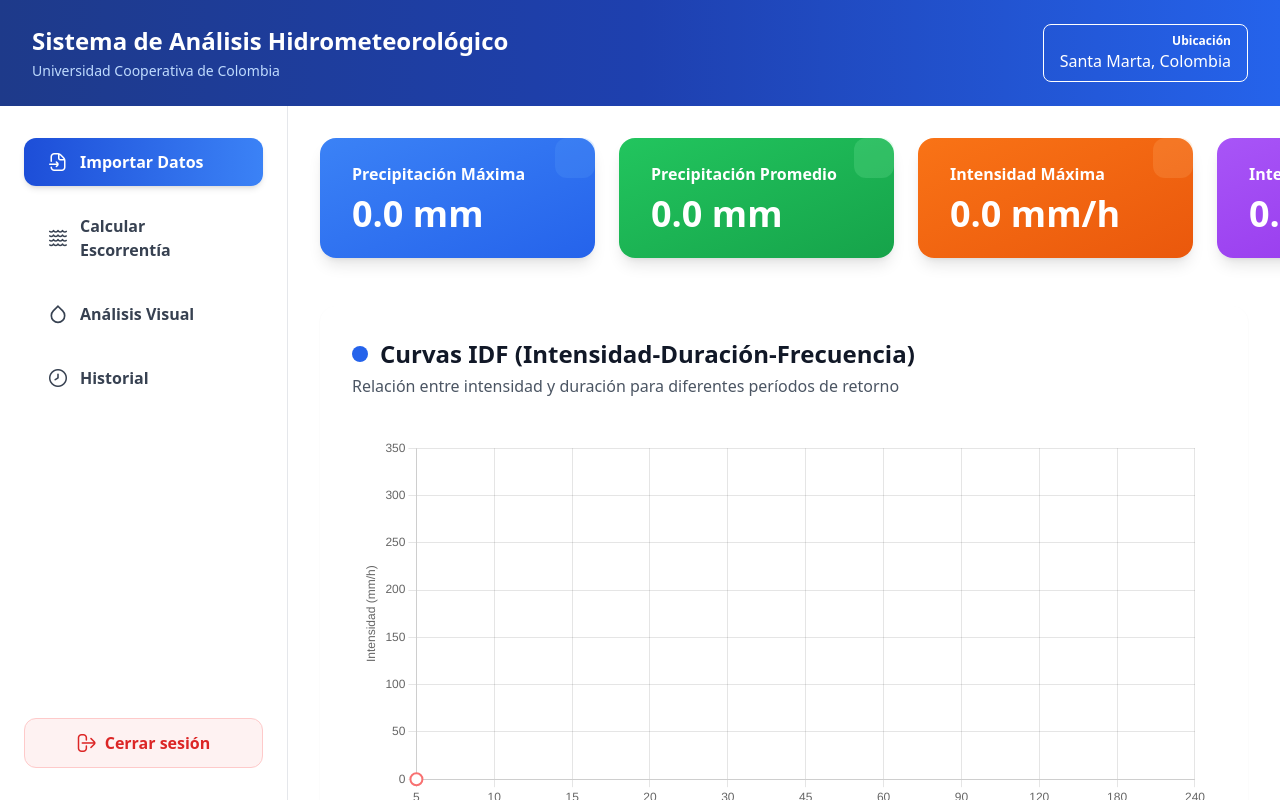
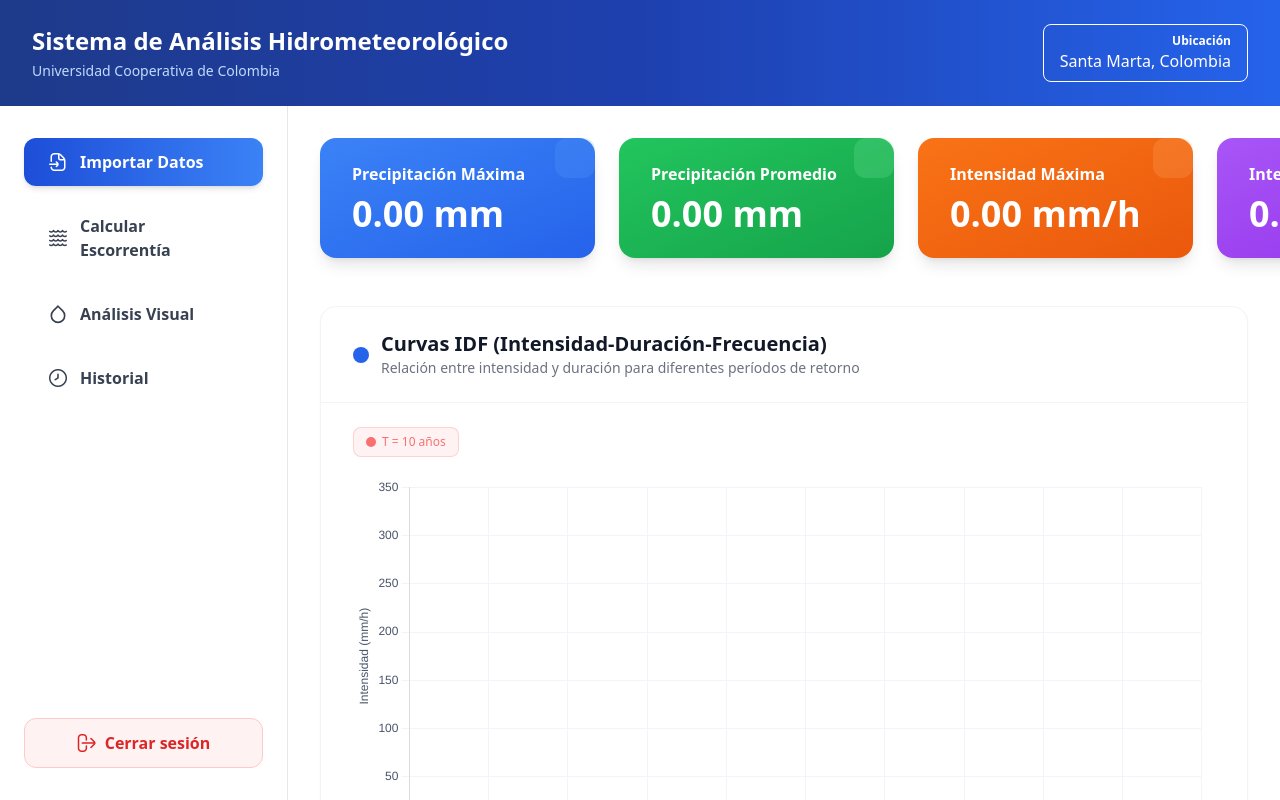
Before and after one commit to AndreaRuizP/SUDS, a React (Vite) app: page /analisis in a window 1280 px wide. Both pictures are taken after typing "name@example.com", "Sample123" into the empty fields and a click on the button "Iniciar Sesión". Built offline with nearby package versions, Linux system fonts and the light colour scheme; some icons are missing; the HTML template or start-up script is replaced by a standard one.

Commit message:
Add ImportDataContext and integrate data import functionality in ImportarDatos component

```diff
--- a/package.json
+++ b/package.json
@@ -11,6 +11,7 @@
   },
   "dependencies": {
     "chart.js": "^4.5.1",
+    "papaparse": "^5.5.3",
     "react": "^19.2.5",
     "react-chartjs-2": "^5.3.1",
     "react-dom": "^19.2.5",
--- a/src/App.jsx
+++ b/src/App.jsx
@@ -1,5 +1,6 @@
 import { BrowserRouter as Router, Routes, Route } from 'react-router-dom';
 import { useState } from 'react';
+import { ImportDataProvider } from './context/ImportDataContext'; // ⬅️
 import Header from './components/Header';
 import Navbar from './components/Navbar';
 import Login from './auth/Login';
@@ -23,15 +24,18 @@ function App() {
 
   if (!isAuthenticated) {
     return (
+      <ImportDataProvider>
         <Router>
           <Routes>
             <Route path="*" element={<Login onLogin={handleLogin} />} />
           </Routes>
         </Router>
+      </ImportDataProvider>
     );
   }
 
   return (
+    <ImportDataProvider>
       <Router>
         <div style={{ height: '100vh', display: 'flex', flexDirection: 'column', overflow: 'hidden' }}>
           <Header />
@@ -48,6 +52,7 @@ function App() {
           </div>
         </div>
       </Router>
+    </ImportDataProvider>
   );
 }
 
--- a/src/components/HydroVisual.jsx
+++ b/src/components/HydroVisual.jsx
@@ -25,16 +25,9 @@ ChartJS.register(
 
 const hydroData = {
   labels: [
-    "2024-01-15",
-    "2024-01-22",
-    "2024-02-05",
-    "2024-02-18",
-    "2024-03-03",
-    "2024-03-14",
-    "2024-04-01",
-    "2024-04-20",
-    "2024-05-08",
-    "2024-05-25"
+    "2024-01-15", "2024-01-22", "2024-02-05", "2024-02-18",
+    "2024-03-03", "2024-03-14", "2024-04-01", "2024-04-20",
+    "2024-05-08", "2024-05-25"
   ],
   precipitacion: [0],
   intensidad: [0],
@@ -46,33 +39,41 @@ const tabInfo = {
     label: "Precipitación (mm)",
     dataKey: "precipitacion",
     color: "#3b82f6",
-    chartType: "bar"
+    chartType: "bar",
+    icon: "fi-rr-cloud-rain",
+    description: "Acumulado diario de precipitación"
   },
   Intensidad: {
     label: "Intensidad (mm/h)",
     dataKey: "intensidad",
     color: "#f59e42",
-    chartType: "line"
+    chartType: "line",
+    icon: "fi-rr-bolt",
+    description: "Tasa de precipitación por hora"
   },
   Duración: {
     label: "Duración (min)",
     dataKey: "duracion",
     color: "#10b981",
-    chartType: "bar"
+    chartType: "bar",
+    icon: "fi-rr-clock",
+    description: "Duración del evento de lluvia"
   }
 };
 
 export default function HydroVisualAnalysis() {
   const [selectedTab, setSelectedTab] = useState("Precipitación");
+  const active = tabInfo[selectedTab];
+
   const chartData =
-    tabInfo[selectedTab].chartType === "bar"
+    active.chartType === "bar"
       ? {
           labels: hydroData.labels,
           datasets: [
             {
-              label: tabInfo[selectedTab].label,
-              data: hydroData[tabInfo[selectedTab].dataKey],
-              backgroundColor: tabInfo[selectedTab].color
+              label: active.label,
+              data: hydroData[active.dataKey],
+              backgroundColor: active.color
             }
           ]
         }
@@ -80,11 +81,11 @@ export default function HydroVisualAnalysis() {
           labels: hydroData.labels,
           datasets: [
             {
-              label: tabInfo[selectedTab].label,
-              data: hydroData[tabInfo[selectedTab].dataKey],
-              borderColor: tabInfo[selectedTab].color,
+              label: active.label,
+              data: hydroData[active.dataKey],
+              borderColor: active.color,
               backgroundColor: "#fff",
-              pointBorderColor: tabInfo[selectedTab].color,
+              pointBorderColor: active.color,
               pointBackgroundColor: "#fff",
               pointRadius: 5,
               pointHoverRadius: 7,
@@ -103,15 +104,11 @@ export default function HydroVisualAnalysis() {
     },
     scales: {
       x: {
-        ticks: {
-          color: "#475569",
-          maxRotation: 40,
-          minRotation: 40
-        },
+        ticks: { color: "#475569", maxRotation: 40, minRotation: 40 },
         grid: { color: "#f1f5f9" }
       },
       y: {
-        title: { display: true, text: tabInfo[selectedTab].label, color: "#475569" },
+        title: { display: true, text: active.label, color: "#475569" },
         beginAtZero: true,
         grid: { color: "#f1f5f9" }
       }
@@ -119,49 +116,61 @@ export default function HydroVisualAnalysis() {
   };
 
   return (
-    <div className="bg-white rounded-2xl shadow-sm p-8 mt-12">
+    <div className="bg-white rounded-2xl shadow-sm border border-gray-100 overflow-hidden mt-12">
+      <div className="px-8 py-6 border-b border-gray-100">
         <div className="flex items-center gap-3 mb-1">
           <div className="bg-blue-600 text-white p-2 rounded-lg">
             <i className="fi fi-rr-bar-chart text-xl"></i>
           </div>
-        <span className="text-2xl font-bold text-gray-900">
+          <div>
+            <h2 className="text-xl font-bold text-gray-900 leading-tight">
               Análisis Visual de Datos Hidrometeorológicos
-        </span>
+            </h2>
+            <p className="text-sm text-gray-500 mt-0.5">
+              Datos de precipitación e intensidad — Santa Marta, Colombia
+            </p>
           </div>
-      <div className="text-gray-600 mb-8 mt-1">
-        Datos de precipitación e intensidad - Santa Marta, Colombia
         </div>
-      <div className="flex bg-gray-100 rounded-xl mb-6 overflow-hidden">
-        {Object.keys(tabInfo).map(tab => (
+      </div>
+
+      <div className="px-8 py-6">
+        <div className="flex gap-2 mb-6">
+          {Object.entries(tabInfo).map(([tab, info]) => {
+            const isActive = selectedTab === tab;
+            return (
               <button
                 key={tab}
                 onClick={() => setSelectedTab(tab)}
-            className={
-              "flex-1 py-2 px-2 font-semibold transition " +
-              (selectedTab === tab
-                ? "bg-white text-blue-700 shadow-inner rounded-xl border-2 border-gray-200"
-                : "text-gray-500 hover:bg-gray-200")
-            }
-            style={{
-              boxShadow:
-                selectedTab === tab
-                  ? "0 1px 8px 0 rgba(0,0,0,0.05) inset"
-                  : undefined,
-              borderBottom:
-                selectedTab === tab ? "3px solid #2563eb" : undefined
-            }}
+                className={`flex items-center gap-2 px-4 py-2.5 rounded-lg font-semibold text-sm transition-all ${
+                  isActive
+                    ? "bg-blue-50 text-blue-700 border border-blue-200"
+                    : "text-gray-500 hover:bg-gray-100 border border-transparent"
+                }`}
               >
+                <i className={`fi ${info.icon} text-base`}></i>
                 {tab}
               </button>
-        ))}
+            );
+          })}
         </div>
-      <div className="w-full min-h-[350px] bg-white pt-2 pb-6 px-2">
-        {tabInfo[selectedTab].chartType === "bar" ? (
+        <div
+          className="flex items-center gap-2 text-sm font-medium mb-5 px-3 py-2 rounded-lg w-fit"
+          style={{ backgroundColor: `${active.color}15`, color: active.color }}
+        >
+          <span
+            className="inline-block w-2.5 h-2.5 rounded-full"
+            style={{ backgroundColor: active.color }}
+          />
+          {active.description}
+        </div>
+        <div className="w-full min-h-[340px] pb-2">
+          {active.chartType === "bar" ? (
             <Bar data={chartData} options={options} />
           ) : (
             <Line data={chartData} options={options} />
           )}
         </div>
       </div>
+    </div>
   );
 }
--- a/src/components/IDFChart.jsx
+++ b/src/components/IDFChart.jsx
@@ -28,7 +28,7 @@ export default function IDFChart({
     {
       label: "T = 10 años",
       data: [0],
-      borderColor: "#f87171", // rojo
+      borderColor: "#f87171",
       backgroundColor: "rgba(248,113,113,0.09)",
       pointBorderColor: "#f87171",
       pointBackgroundColor: "#fff",
@@ -37,7 +37,7 @@ export default function IDFChart({
       borderWidth: 2,
       pointRadius: 6,
       pointHoverRadius: 8,
-      showLine: true,
+      showLine: true
     }
   ]
 }) {
@@ -46,47 +46,68 @@ export default function IDFChart({
   const options = {
     responsive: true,
     plugins: {
-      legend: {
-        display: true,
-        position: "bottom"
-      },
-      title: { display: false }
+      legend: { display: true, position: "bottom" }
     },
     scales: {
       x: {
-        title: { display: true, text: "Duración (min)" }
+        title: { display: true, text: "Duración (min)", color: "#475569" },
+        grid: { color: "#f1f5f9" },
+        ticks: { color: "#475569" }
       },
       y: {
         beginAtZero: true,
         suggestedMax: 320,
-        title: { display: true, text: "Intensidad (mm/h)" }
+        title: { display: true, text: "Intensidad (mm/h)", color: "#475569" },
+        grid: { color: "#f1f5f9" },
+        ticks: { color: "#475569" }
       }
     },
     elements: {
-      point: {
-        borderWidth: 2,
-        radius: 6,
-        backgroundColor: "#fff"
-      },
-      line: {
-        borderWidth: 2
-      }
+      point: { borderWidth: 2, radius: 6, backgroundColor: "#fff" },
+      line: { borderWidth: 2 }
     }
   };
 
   return (
-    <div className="bg-white rounded-2xl shadow-sm p-8 mt-12">
-      <div className="flex items-center gap-3 mb-1">
-        <div className="bg-blue-600 text-white p-2 rounded-lg">
-          <i className="fi fi-rr-trend-up text-xl"></i>
+    <div className="bg-white rounded-2xl shadow-sm border border-gray-100 overflow-hidden mt-12">
+      <div className="px-8 py-6 border-b border-gray-100">
+        <div className="flex items-center gap-3">
+          <div className="bg-blue-600 text-white p-2 rounded-lg">
+            <i className="fi fi-rr-trend-up text-xl"></i>
+          </div>
+          <div>
+            <h2 className="text-xl font-bold text-gray-900 leading-tight">
+              {title}
+            </h2>
+            <p className="text-sm text-gray-500 mt-0.5">{subtitle}</p>
+          </div>
         </div>
-        <span className="text-2xl font-bold text-gray-900">{title}</span>
       </div>
-      <div className="text-gray-600 mb-8 mt-1">
-        {subtitle}
-      </div>
-      <div className="w-full min-h-[380px] bg-white pt-2 pb-6 px-2">
-        <Line data={data} options={options} />
+
+      <div className="px-8 py-6">
+        <div className="flex flex-wrap gap-2 mb-5">
+          {datasets.map((ds) => (
+            <span
+              key={ds.label}
+              className="flex items-center gap-1.5 text-xs font-medium px-3 py-1.5 rounded-lg border"
+              style={{
+                color: ds.borderColor,
+                backgroundColor: ds.backgroundColor ?? `${ds.borderColor}15`,
+                borderColor: `${ds.borderColor}40`
+              }}
+            >
+              <span
+                className="inline-block w-2.5 h-2.5 rounded-full"
+                style={{ backgroundColor: ds.borderColor }}
+              />
+              {ds.label}
+            </span>
+          ))}
+        </div>
+
+        <div className="w-full min-h-[360px] pb-2">
+          <Line data={data} options={options} />
+        </div>
       </div>
     </div>
   );
--- a/src/components/ImportTable.jsx
+++ b/src/components/ImportTable.jsx
@@ -1,43 +1,143 @@
-const importedData = [
-  { fecha: "2024-01-15", precipitacion: 0.0, intensidad: 0.0, duracion: 0 },
+import { useImportData } from "../context/ImportDataContext";
+import { useState, useEffect } from "react";
 
-];
+const ROWS_PER_PAGE = 10;
 
-export default function ImportedDataTable() {
+export default function ImportTable() {
+  const { importedData, fileName } = useImportData();
+  const [page, setPage] = useState(1);
+
+  useEffect(() => {
+    setPage(1);
+  }, [fileName]);
+
+  if (!importedData || importedData.length === 0) return null;
+
+  const headers = Object.keys(importedData[0]);
+  const totalPages = Math.ceil(importedData.length / ROWS_PER_PAGE);
+  const paginatedData = importedData.slice(
+    (page - 1) * ROWS_PER_PAGE,
+    page * ROWS_PER_PAGE
+  );
+
+  const start = (page - 1) * ROWS_PER_PAGE + 1;
+  const end = Math.min(page * ROWS_PER_PAGE, importedData.length);
+
   return (
-    <div className="bg-white rounded-2xl shadow-sm p-6 mt-12">
-      <h2 className="text-xl font-bold text-gray-900">Tabla de Datos Importados</h2>
-      <p className="text-gray-500 mb-4">Datos completos de precipitación (10 registros)</p>
-      <div className="overflow-x-auto rounded-2xl border border-gray-200">
+    <div className="bg-white rounded-2xl shadow-sm border border-gray-100 overflow-hidden mt-12">
+      <div className="px-8 py-6 border-b border-gray-100">
+        <div className="flex items-center gap-3">
+          <span className="inline-block w-3 h-3 rounded-full bg-blue-600" />
+          <div>
+            <h2 className="text-xl font-bold text-gray-900 leading-tight">
+              Tabla de Datos Importados
+            </h2>
+            <p className="text-sm text-gray-500 mt-0.5">
+              Archivo:{" "}
+              <span className="font-semibold text-gray-700">{fileName}</span>
+            </p>
+          </div>
+        </div>
+      </div>
+      <div className="px-8 pt-5 pb-3 flex items-center justify-between">
+        <span className="text-xs font-medium text-gray-400 uppercase tracking-wide">
+          {importedData.length} registros · {headers.length} columnas
+        </span>
+        <span className="text-xs text-gray-400">
+          Mostrando {start}–{end} de {importedData.length}
+        </span>
+      </div>
+      <div className="px-8 pb-6">
+        <div className="overflow-x-auto rounded-xl border border-gray-200">
           <table className="min-w-full border-collapse">
             <thead>
               <tr>
-              <th className="py-3 px-4 text-left font-semibold text-white bg-blue-600">
-                Fecha
+                {headers.map((key) => (
+                  <th
+                    key={key}
+                    className="py-3 px-4 text-left text-sm font-semibold text-white bg-blue-600 whitespace-nowrap"
+                  >
+                    {key}
                   </th>
-              <th className="py-3 px-4 text-left font-semibold text-white bg-blue-600">
-                Precipitación (mm)
-              </th>
-              <th className="py-3 px-4 text-left font-semibold text-white bg-blue-600">
-                Intensidad (mm/h)
-              </th>
-              <th className="py-3 px-4 text-left font-semibold text-white bg-blue-600">
-                Duración (min)
-              </th>
+                ))}
               </tr>
             </thead>
             <tbody>
-            {importedData.map((row, idx) => (
-              <tr key={idx} className="border-b last:border-b-0 border-gray-100">
-                <td className="py-3 px-4 font-semibold">{row.fecha}</td>
-                <td className="py-3 px-4">{row.precipitacion.toFixed(2)}</td>
-                <td className="py-3 px-4">{row.intensidad.toFixed(2)}</td>
-                <td className="py-3 px-4">{row.duracion}</td>
+              {paginatedData.map((row, idx) => (
+                <tr
+                  key={idx}
+                  className={`border-b last:border-b-0 border-gray-100 transition-colors ${
+                    idx % 2 === 0 ? "bg-white" : "bg-gray-50"
+                  } hover:bg-blue-50`}
+                >
+                  {headers.map((key, i) => (
+                    <td
+                      key={i}
+                      className="py-2.5 px-4 text-sm text-gray-700 whitespace-nowrap"
+                    >
+                      {row[key]}
+                    </td>
+                  ))}
                 </tr>
               ))}
             </tbody>
           </table>
         </div>
+        {totalPages > 1 && (
+          <div className="flex items-center justify-between mt-5">
+            <button
+              onClick={() => setPage((p) => Math.max(1, p - 1))}
+              disabled={page === 1}
+              className="flex items-center gap-1.5 px-4 py-2 rounded-lg border border-gray-200 text-sm text-gray-600 bg-white hover:bg-gray-50 disabled:opacity-40 transition-colors"
+            >
+              <i className="fi fi-rr-angle-left text-xs"></i>
+              Anterior
+            </button>
+
+            <div className="flex items-center gap-1">
+              {Array.from({ length: totalPages }, (_, i) => {
+                const p = i + 1;
+                if (
+                  p === 1 ||
+                  p === totalPages ||
+                  (p >= page - 1 && p <= page + 1)
+                ) {
+                  return (
+                    <button
+                      key={p}
+                      onClick={() => setPage(p)}
+                      className={`w-8 h-8 rounded-lg text-sm font-medium transition-colors ${
+                        page === p
+                          ? "bg-blue-600 text-white border border-blue-600"
+                          : "border border-gray-200 text-gray-600 bg-white hover:bg-gray-50"
+                      }`}
+                    >
+                      {p}
+                    </button>
+                  );
+                }
+                if (p === page - 2 || p === page + 2) {
+                  return (
+                    <span key={p} className="w-8 text-center text-gray-400 text-sm">
+                      …
+                    </span>
+                  );
+                }
+                return null;
+              })}
+            </div>
+
+            <button
+              onClick={() => setPage((p) => Math.min(totalPages, p + 1))}
+              disabled={page === totalPages}
+              className="flex items-center gap-1.5 px-4 py-2 rounded-lg border border-gray-200 text-sm text-gray-600 bg-white hover:bg-gray-50 disabled:opacity-40 transition-colors"
+            >
+              Siguiente
+              <i className="fi fi-rr-angle-right text-xs"></i>
+            </button>
+          </div>
+        )}
+      </div>
     </div>
   );
 }
--- /dev/null
+++ b/src/context/ImportDataContext.jsx
@@ -0,0 +1,18 @@
+import { createContext, useContext, useState } from "react";
+
+const ImportDataContext = createContext();
+
+export function useImportData() {
+  return useContext(ImportDataContext);
+}
+
+export function ImportDataProvider({ children }) {
+  const [importedData, setImportedData] = useState([]);
+  const [fileName, setFileName] = useState("");
+
+  return (
+    <ImportDataContext.Provider value={{ importedData, setImportedData, fileName, setFileName }}>
+      {children}
+    </ImportDataContext.Provider>
+  );
+}
--- a/src/pages/Analisis.jsx
+++ b/src/pages/Analisis.jsx
@@ -1,35 +1,66 @@
 import IDBChart from "../components/IDFChart";
 import HydroVisual from "../components/HydroVisual";
 import ImportTable from "../components/ImportTable";
+import { useImportData } from "../context/ImportDataContext";
+
+function getMax(array, field) {
+  return array.length ? Math.max(...array.map(r => +r[field] || 0)) : 0;
+}
+function getAvg(array, field) {
+  return array.length
+    ? (array.reduce((a, r) => a + (+r[field] || 0), 0) / array.length)
+    : 0;
+}
 
 export default function Analisis() {
+  const { importedData } = useImportData();
+
+  const lluviaField = 'Lluvia, mm (LGR S/N: 22462775, SEN S/N: 22464947, LBL: Precipitacion)';
+  const intensidadField = 'Intensidad'
+  const tieneLluvia = importedData && importedData[0] && Object.keys(importedData[0]).find(key => key.toLowerCase().includes('lluvia'));
+  const lluviaCol = importedData && importedData[0] && Object.keys(importedData[0]).find(k => k.toLowerCase().includes('lluvia'));
+  const intensidadCol = importedData && importedData[0] && Object.keys(importedData[0]).find(k => k.toLowerCase().includes('intensid'));
+
+  const maxPrecipitacion = lluviaCol ? getMax(importedData, lluviaCol) : 0;
+  const avgPrecipitacion = lluviaCol ? getAvg(importedData, lluviaCol) : 0;
+  const maxIntensidad = intensidadCol ? getMax(importedData, intensidadCol) : 0;
+  const avgIntensidad = intensidadCol ? getAvg(importedData, intensidadCol) : 0;
+
   return (
     <div className="p-8 min-h-screen bg-white">
       <div className="flex gap-6">
         <div className="rounded-2xl bg-gradient-to-br from-blue-500 to-blue-600 shadow-lg px-8 py-6 relative min-w-[275px]">
           <div className="absolute top-0 right-0 w-10 h-10 rounded-xl bg-blue-400 opacity-20" />
           <span className="text-white font-semibold text-md">Precipitación Máxima</span>
-          <div className="text-3xl md:text-4xl font-extrabold text-white mt-2">0.0 mm</div>
+          <div className="text-3xl md:text-4xl font-extrabold text-white mt-2">
+            {maxPrecipitacion.toFixed(2)} mm
+          </div>
         </div>
         <div className="rounded-2xl bg-gradient-to-br from-green-500 to-green-600 shadow-lg px-8 py-6 relative min-w-[275px]">
           <div className="absolute top-0 right-0 w-10 h-10 rounded-xl bg-green-300 opacity-20" />
           <span className="text-white font-semibold text-md">Precipitación Promedio</span>
-          <div className="text-3xl md:text-4xl font-extrabold text-white mt-2">0.0 mm</div>
+          <div className="text-3xl md:text-4xl font-extrabold text-white mt-2">
+            {avgPrecipitacion.toFixed(2)} mm
+          </div>
         </div>
         <div className="rounded-2xl bg-gradient-to-br from-orange-500 to-orange-600 shadow-lg px-8 py-6 relative min-w-[275px]">
           <div className="absolute top-0 right-0 w-10 h-10 rounded-xl bg-orange-300 opacity-20" />
           <span className="text-white font-semibold text-md">Intensidad Máxima</span>
-          <div className="text-3xl md:text-4xl font-extrabold text-white mt-2">0.0 mm/h</div>
+          <div className="text-3xl md:text-4xl font-extrabold text-white mt-2">
+            {maxIntensidad.toFixed(2)} mm/h
+          </div>
         </div>
         <div className="rounded-2xl bg-gradient-to-br from-purple-500 to-purple-600 shadow-lg px-8 py-6 relative min-w-[275px]">
           <div className="absolute top-0 right-0 w-10 h-10 rounded-xl bg-purple-300 opacity-20" />
           <span className="text-white font-semibold text-md">Intensidad Promedio</span>
-          <div className="text-3xl md:text-4xl font-extrabold text-white mt-2">0.0 mm/h</div>
+          <div className="text-3xl md:text-4xl font-extrabold text-white mt-2">
+            {avgIntensidad.toFixed(2)} mm/h
+          </div>
         </div>
       </div>
       <IDBChart />
       <HydroVisual />
-    <ImportTable />
+      <ImportTable />
     </div>
   );
 }
--- a/src/pages/ImportarDatos.jsx
+++ b/src/pages/ImportarDatos.jsx
@@ -1,12 +1,53 @@
-import { useRef } from 'react';
+import { useRef } from "react";
+import Papa from "papaparse";
+import { useImportData } from "../context/ImportDataContext";
+
+// Nombres amigables para los datos de la estación
+const STATION_HEADERS = [
+  "N.º",
+  "Fecha",
+  "Contenido de agua (m³/m³)",
+  "Radiación solar (W/m²)",
+  "Temperatura (°C)",
+  "Humedad (%)",
+  "Viento (m/s)",
+  "Viento ráf. (m/s)",
+  "Dir. viento (°)",
+  "Precipitación (mm)"
+];
 
 export default function ImportarDatos() {
   const fileInputRef = useRef(null);
+  const { setImportedData, setFileName } = useImportData();
 
   function handleCsvChange(e) {
     const file = e.target.files[0];
     if (file) {
-      alert(`Archivo seleccionado: ${file.name}`);
+      setFileName(file.name);
+
+      Papa.parse(file, {
+        delimiter: ";",
+        skipEmptyLines: true,
+        complete: function (results) {
+          const dataRows = results.data.filter(row =>
+            /^[0-9]+$/.test((row[0] || "").trim())
+          );
+          const datosProcesados = dataRows.map(row => ({
+            "N.º": row[0] || "",
+            "Fecha": row[1] || "",
+            "Contenido de agua (m³/m³)": row[2] || "",
+            "Radiación solar (W/m²)": row[3] || "",
+            "Temperatura (°C)": row[4] || "",
+            "Humedad (%)": row[5] || "",
+            "Viento (m/s)": row[6] || "",
+            "Viento ráf. (m/s)": row[7] || "",
+            "Dir. viento (°)": row[8] || "",
+            "Precipitación (mm)": row[9] || ""
+          }));
+
+          setImportedData(datosProcesados);
+        },
+      });
     }
   }
 
@@ -28,7 +69,6 @@ export default function ImportarDatos() {
             Cargue datos de la estación en formato CSV o utilice datos del IDEAM
           </p>
           <div className="space-y-4 mb-8">
-            {/* Botón de cargar CSV */}
             <button
               className="w-full border-2 border-blue-500 text-blue-600 py-3 rounded-lg font-semibold flex items-center justify-center gap-2 hover:bg-blue-50 transition"
               onClick={handleButtonClick}
@@ -45,10 +85,10 @@ export default function ImportarDatos() {
               onChange={handleCsvChange}
             />
           </div>
-          <div className="bg-blue-50 rounded-lg p-6 border border-blue-200">
+          <div className="bg-blue-50 rounded-lg p-6 border border-blue-200 mb-6">
             <h3 className="font-semibold text-gray-900 mb-3">Formato CSV esperado:</h3>
             <code className="text-sm text-gray-700 block bg-white p-3 rounded border border-gray-200 mb-3 font-mono">
-              fecha, precipitacion, intensidad, duracion
+              N.º;Fecha;Contenido de agua;Radiación;Temp;Humedad;Vel. viento;Vel. ráfaga;Dir. viento;Precipitación
             </code>
           </div>
         </div>
```
Also changed, not shown: 1 other file (tests, documents, lock files or other folders). Lines whose indentation alone changed are shown as unchanged.
